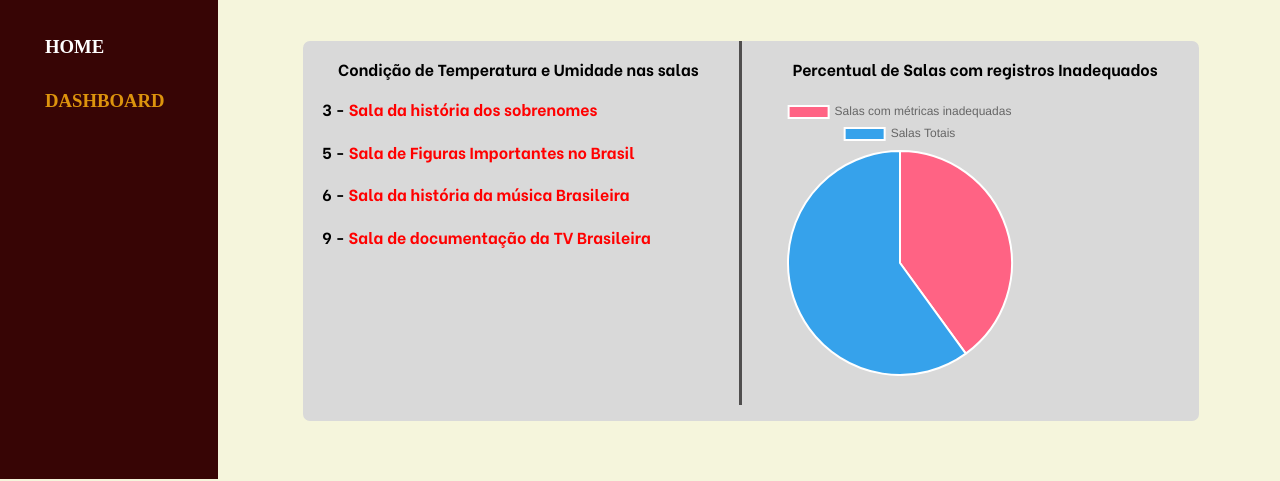
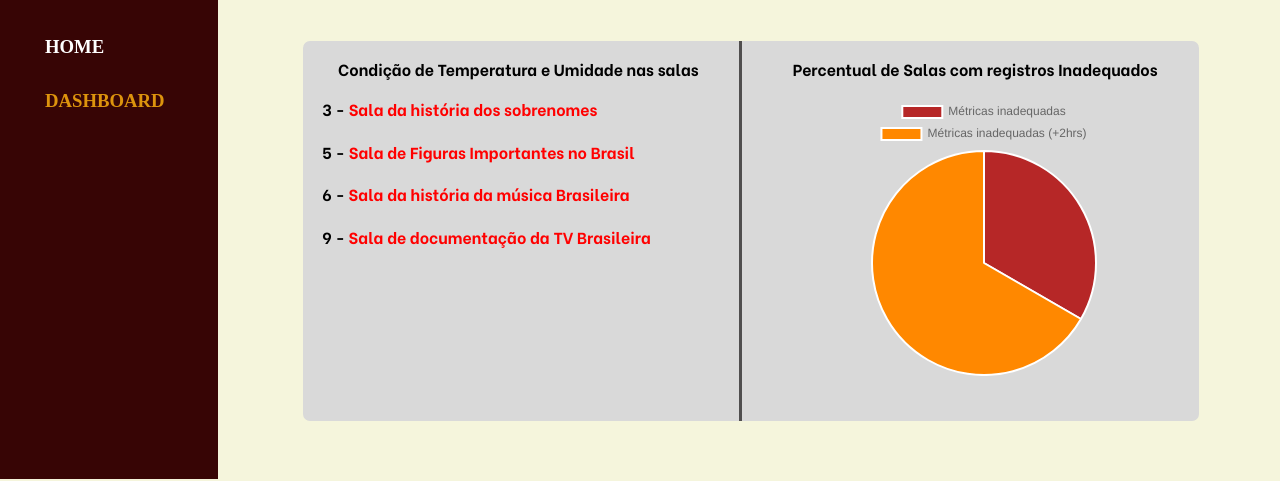
Before and after one commit to HDP-Historical-Document-Preservation/FrontEnd, a plain HTML site: page Telas da Dashboard/tela-info2.html in a window 1280 px wide. Shown: the part 319-800 px from the top of the page. Drawn offline with nearby package versions, Linux system fonts and the light colour scheme.

Commit message:
dashboard com gráficos de info2

```diff
--- a/Telas da Dashboard/style-Inicial.css
+++ b/Telas da Dashboard/style-Inicial.css
@@ -467,7 +467,7 @@ button:hover {
 
 .linha {
     margin-right: 1%;
-    height: 45.5vh;
+    height: 47.5vh;
     width: 0.25vw;
     background-color: #504e4e;
 }
@@ -481,3 +481,14 @@ button:hover {
     width: 35vw;
     height: 35vh;
 }
+
+
+.graficoG {
+    display: flex;
+    flex-direction: row;
+    justify-content: center;
+    margin-top: 3%;
+    margin-left: 2%;
+    width: 35vw;
+    height: 35vh;
+}
--- a/Telas da Dashboard/tela-info2.html
+++ b/Telas da Dashboard/tela-info2.html
@@ -71,10 +71,10 @@
             </div>
             <div id="dadosGraficos" class="dados">
                 <div class="listaG">
-                    <div class="listasTU">
+                    <div id="listatu" class="listasTU">
                         <h3>Condição de Temperatura e Umidade nas salas</h3>
                         <div class="scroll">
-                        <button style="color: red;" onclick="mudar3()"><b style="color: black;">3 - </b> Sala da história
+                        <button style="color: red;" onclick="mudar3G()"><b style="color: black;">3 - </b> Sala da história
                             dos
                             sobrenomes</button>
                         <button style="color: red;" onclick="mudar5()"><b style="color: black;">5 - </b> Sala de Figuras Importantes no
@@ -87,12 +87,18 @@
                     </div>
                     <div class="linha"></div>
 
-                    <div id="graficoG" style="text-align: center;">
+                    <div id="grafico" style="text-align: center;">
                         <h3>Percentual de Salas com registros Inadequados</h3>
-                        <div class="grafico">
-                            <canvas id="graficoSalas"></canvas>
+                        <div class="graficoG">
+                            <canvas id="graficoSalas"position= relative width="900" ; height="400"></canvas>
                         </div>
                     </div>
+                    <div id="grafico3G" style="text-align: center;">
+                        <h3>Métricas na Sala 9 - Sala de documentação da TV
+                            Brasileira</h3>
+                        <div class="graficoG">
+                            <canvas id="graficoSala3G" position="relative" width="2200" ; height="900"></canvas>
+                        </div>
                 </div>
             </div>
 
@@ -101,35 +107,89 @@
 </body>
 
 <script>
-    const data1 = {
+    const dataG = {
   labels: [
-    'Salas com métricas inadequadas',
-    'Salas Totais'
+    'Métricas inadequadas',
+    'Métricas inadequadas (+2hrs)'
   ],
   datasets: [{
     label: 'GraficoGeral',
-    data: [4, 6],
+    data: [2, 4],
     backgroundColor: [
-      'rgb(255, 99, 132)',
-      'rgb(54, 162, 235)',
-      'rgb(255, 205, 86)'
+      '#B62727',
+      '#ff8800'
     ],
     hoverOffset: 4
-    // options
+
   }]
 };
 
 const config = {
   type: 'pie',
-  data: data1,
+  data: dataG,
 };
+
+// grafico da sala 3G do museu
+
+const labels3G = [
+        '10:00',
+        '11:00',
+        '12:00',
+        '13:00',
+        '14:00',
+        '15:00',
+        '16:00',
+        '17:00',
+        '18:00',
+        '19:00',
+        '20:00',
+        '21:00',
+        '22:00',
+    ];
+
+    const data3G = {
+        labels: labels3G,
+        datasets: [{
+            label: 'Temperatura (°C)',
+            backgroundColor: '#B62727',
+            borderColor: '#B62727',
+            data: [21, 22, 28, 32, 34, 33, 35, 33, 34],
+        },
+        {
+            label: 'Umidade (%)',
+            backgroundColor: '#ff8800',
+            borderColor: '#ff8800',
+            data: [56, 57, 62, 65, 67, 68, 65, 66, 65],
+        }
+        ]
+    };
+    const config3G = {
+        type: 'line',
+        data: data3G,
+        options: {}
+    };
+
+
 
     const myChart = new Chart(
         document.getElementById('graficoSalas'),
         config
     );
 
+    const myChart3G = new Chart(
+        document.getElementById('graficoSala3G'),
+        config3G
+    );
 
+    dadosGraficos.style.display = 'block';
+    grafico3G.style.display = 'none';
+
+
+    function mudar3G() {
+        grafico.style.display = 'none';
+        listatu.style.display = 'none';
+        grafico3G.style.display = 'block';
+    }
 </script>
 
 
```
